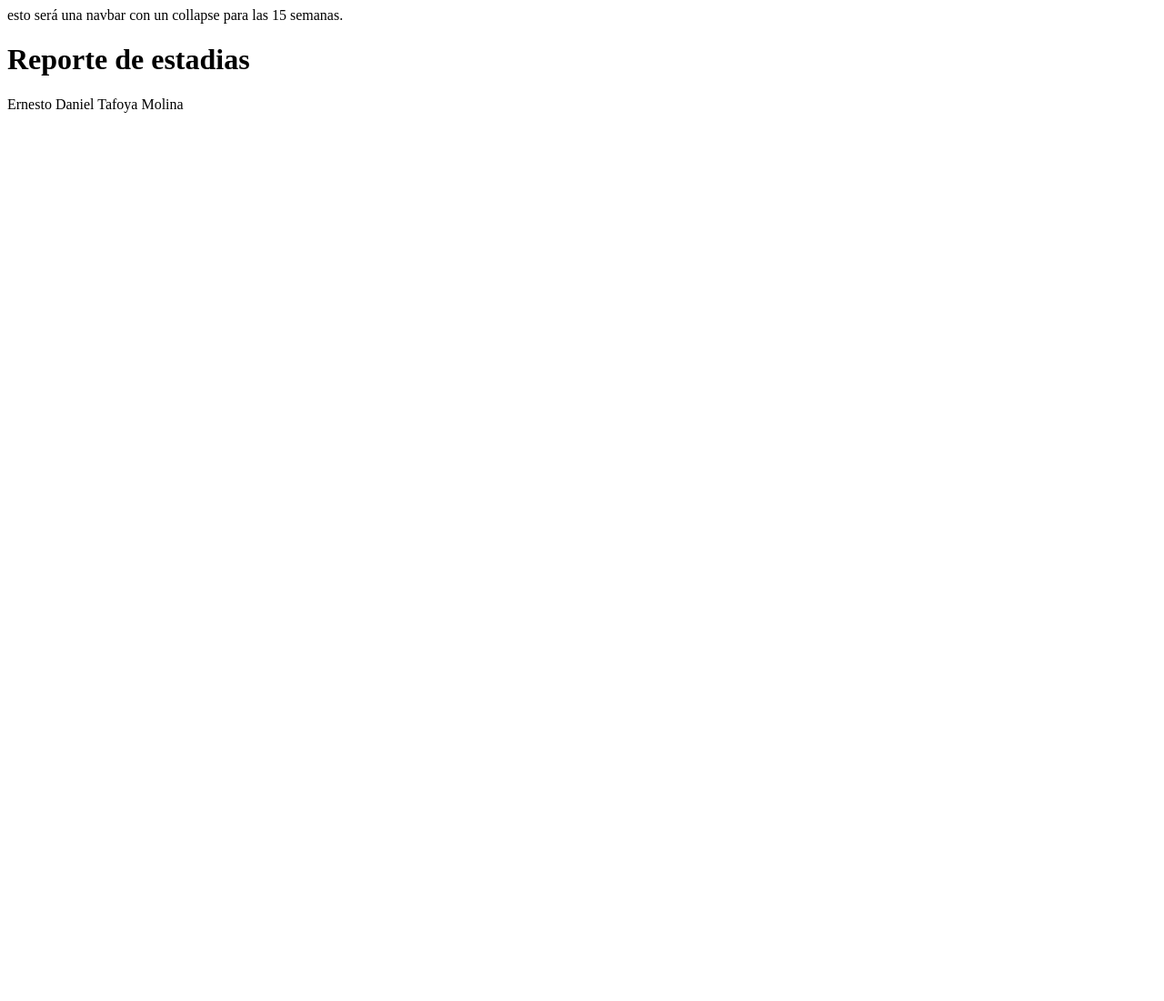
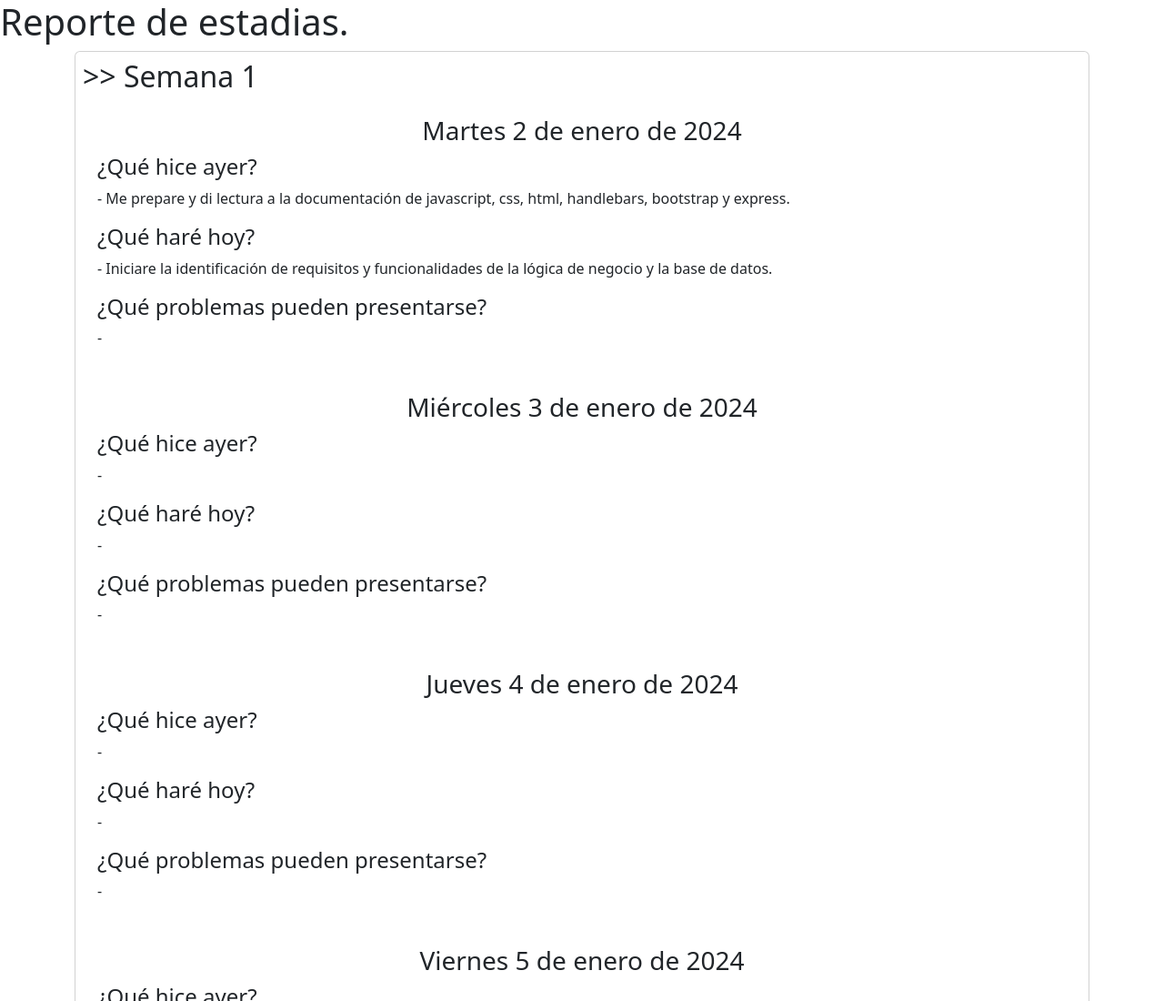
Before and after one commit to DanyTafoyaQMC/stadias-report, a plain HTML site: page index.html in a window 1280 px wide. Shown: the top 1100 px of the page at 91% size. Before the commit the page ends 800 px from the top, so only its background shows below. Drawn offline with Linux system fonts and the light colour scheme.

Commit message:
some sintax corrections

```diff
--- /dev/null
+++ b/assets/js/daily.js
@@ -0,0 +1,535 @@
+const data = {
+    "weeks": [
+      {
+        "number": 1,
+        "days": [
+          {
+            "date": "Martes 2 de enero",
+            "yesterday": `
+              Me prepare y di lectura a la documentación de javascript, css, html, handlebars, bootstrap y express.
+            `,
+            "today": `
+               Iniciare la identificación de requisitos y funcionalidades de la lógica de negocio y la base de datos.
+
+
+            `,
+            "problems": `
+
+            `
+          },
+          {
+            "date": "Miércoles 3 de enero",
+            "yesterday": ``
+
+
+
+,
+            "today": ``,
+            "problems": ``
+          },
+          {
+            "date": "Jueves 4 de enero",
+            "yesterday": ``,
+            "today": ``,
+            "problems": ``
+          },
+          {
+            "date": "Viernes 5 de enero",
+            "yesterday": ``,
+            "today": ``,
+            "problems": ``
+          }
+        ]
+      },
+      {
+        "number": 2,
+        "days": [
+          {
+            "date": "Lunes 8 de enero",
+            "yesterday": ``,
+            "today": ``,
+            "problems": ``
+          },
+          {
+            "date": "Martes 9 de enero",
+            "yesterday": ``,
+            "today": ``,
+            "problems": ``
+          },
+          {
+            "date": "Miércoles 10 de enero",
+            "yesterday": ``,
+            "today": ``,
+            "problems": ``
+          },
+          {
+            "date": "Jueves 11 de enero",
+            "yesterday": ``,
+            "today": ``,
+            "problems": ``
+          },
+          {
+            "date": "Viernes 12 de enero",
+            "yesterday": ``,
+            "today": ``,
+            "problems": ``
+          }
+        ]
+      },
+      {
+        "number": 3,
+        "days": [
+          {
+            "date": "Lunes 15 de enero",
+            "yesterday": ``,
+            "today": ``,
+            "problems": ``
+          },
+          {
+            "date": "Martes 16 de enero",
+            "yesterday": ``,
+            "today": ``,
+            "problems": ``
+          },
+          {
+            "date": "Miércoles 17 de enero",
+            "yesterday": ``,
+            "today": ``,
+            "problems": ``
+          },
+          {
+            "date": "Jueves 18 de enero",
+            "yesterday": ``,
+            "today": ``,
+            "problems": ``
+          },
+          {
+            "date": "Viernes 19 de enero",
+            "yesterday": ``,
+            "today": ``,
+            "problems": ``
+          }
+        ]
+      },
+      {
+        "number": 4,
+        "days": [
+          {
+            "date": "Lunes 22 de enero",
+            "yesterday": ``,
+            "today": ``,
+            "problems": ``
+          },
+          {
+            "date": "Martes 23 de enero",
+            "yesterday": ``,
+            "today": ``,
+            "problems": ``
+          },
+          {
+            "date": "Miércoles 24 de enero",
+            "yesterday": ``,
+            "today": ``,
+            "problems": ``
+          },
+          {
+            "date": "Jueves 25 de enero",
+            "yesterday": ``,
+            "today": ``,
+            "problems": ``
+          },
+          {
+            "date": "Viernes 26 de enero",
+            "yesterday": ``,
+            "today": ``,
+            "problems": ``
+          }
+        ]
+      },
+      {
+        "number": 5,
+        "days": [
+          {
+            "date": "Lunes 29 de enero",
+            "yesterday": ``,
+            "today": ``,
+            "problems": ``
+          },
+          {
+            "date": "Martes 30 de enero",
+            "yesterday": ``,
+            "today": ``,
+            "problems": ``
+          },
+          {
+            "date": "Miércoles 31 de enero",
+            "yesterday": ``,
+            "today": ``,
+            "problems": ``
+          },
+          {
+            "date": "Jueves 1 de febrero",
+            "yesterday": ``,
+            "today": ``,
+            "problems": ``
+          },
+          {
+            "date": "Viernes 2 de febrero",
+            "yesterday": ``,
+            "today": ``,
+            "problems": ``
+          }
+        ]
+      },
+      {
+        "number": 6,
+        "days": [
+          {
+            "date": "Lunes 5 de febrero",
+            "yesterday": ``,
+            "today": ``,
+            "problems": ``
+          },
+          {
+            "date": "Martes 6 de febrero",
+            "yesterday": ``,
+            "today": ``,
+            "problems": ``
+          },
+          {
+            "date": "Miércoles 7 de febrero",
+            "yesterday": ``,
+            "today": ``,
+            "problems": ``
+          },
+          {
+            "date": "Jueves 8 de febrero",
+            "yesterday": ``,
+            "today": ``,
+            "problems": ``
+          },
+          {
+            "date": "Viernes 9 de febrero",
+            "yesterday": ``,
+            "today": ``,
+            "problems": ``
+          }
+        ]
+      },
+      {
+        "number": 7,
+        "days": [
+          {
+            "date": "Lunes 12 de febrero",
+            "yesterday": ``,
+            "today": ``,
+            "problems": ``
+          },
+          {
+            "date": "Martes 13 de febrero",
+            "yesterday": ``,
+            "today": ``,
+            "problems": ``
+          },
+          {
+            "date": "Miércoles 14 de febrero",
+            "yesterday": ``,
+            "today": ``,
+            "problems": ``
+          },
+          {
+            "date": "Jueves 15 de febrero",
+            "yesterday": ``,
+            "today": ``,
+            "problems": ``
+          },
+          {
+            "date": "Viernes 16 de febrero",
+            "yesterday": ``,
+            "today": ``,
+            "problems": ``
+          }
+        ]
+      },
+      {
+        "number": 8,
+        "days": [
+          {
+            "date": "Lunes 19 de febrero",
+            "yesterday": ``,
+            "today": ``,
+            "problems": ``
+          },
+          {
+            "date": "Martes 20 de febrero",
+            "yesterday": ``,
+            "today": ``,
+            "problems": ``
+          },
+          {
+            "date": "Miércoles 21 de febrero",
+            "yesterday": ``,
+            "today": ``,
+            "problems": ``
+          },
+          {
+            "date": "Jueves 22 de febrero",
+            "yesterday": ``,
+            "today": ``,
+            "problems": ``
+          },
+          {
+            "date": "Viernes 23 de febrero",
+            "yesterday": ``,
+            "today": ``,
+            "problems": ``
+          }
+        ]
+      },
+      {
+        "number": 9,
+        "days": [
+          {
+            "date": "Lunes 26 de febrero",
+            "yesterday": ``,
+            "today": ``,
+            "problems": ``
+          },
+          {
+            "date": "Martes 27 de febrero",
+            "yesterday": ``,
+            "today": ``,
+            "problems": ``
+          },
+          {
+            "date": "Miércoles 28 de febrero",
+            "yesterday": ``,
+            "today": ``,
+            "problems": ``
+          },
+          {
+            "date": "Jueves 29 de febrero",
+            "yesterday": ``,
+            "today": ``,
+            "problems": ``
+          },
+          {
+            "date": "Viernes 1 de marzo",
+            "yesterday": ``,
+            "today": ``,
+            "problems": ``
+          }
+        ]
+      },
+      {
+        "number": 10,
+        "days": [
+          {
+            "date": "Lunes 4 de marzo",
+            "yesterday": ``,
+            "today": ``,
+            "problems": ``
+          },
+          {
+            "date": "Martes 5 de marzo",
+            "yesterday": ``,
+            "today": ``,
+            "problems": ``
+          },
+          {
+            "date": "Miércoles 6 de marzo",
+            "yesterday": ``,
+            "today": ``,
+            "problems": ``
+          },
+          {
+            "date": "Jueves 7 de marzo",
+            "yesterday": ``,
+            "today": ``,
+            "problems": ``
+          },
+          {
+            "date": "Viernes 8 de marzo",
+            "yesterday": ``,
+            "today": ``,
+            "problems": ``
+          }
+        ]
+      },
+      {
+        "number": 11,
+        "days": [
+          {
+            "date": "Lunes 11 de marzo",
+            "yesterday": ``,
+            "today": ``,
+            "problems": ``
+          },
+          {
+            "date": "Martes 12 de marzo",
+            "yesterday": ``,
+            "today": ``,
+            "problems": ``
+          },
+          {
+            "date": "Miércoles 13 de marzo",
+            "yesterday": ``,
+            "today": ``,
+            "problems": ``
+          },
+          {
+            "date": "Jueves 14 de marzo",
+            "yesterday": ``,
+            "today": ``,
+            "problems": ``
+          },
+          {
+            "date": "Viernes 15 de marzo",
+            "yesterday": ``,
+            "today": ``,
+            "problems": ``
+          }
+        ]
+      },
+      {
+        "number": 12,
+        "days": [
+          {
+            "date": "Lunes 18 de marzo",
+            "yesterday": ``,
+            "today": ``,
+            "problems": ``
+          },
+          {
+            "date": "Martes 19 de marzo",
+            "yesterday": ``,
+            "today": ``,
+            "problems": ``
+          },
+          {
+            "date": "Miércoles 20 de marzo",
+            "yesterday": ``,
+            "today": ``,
+            "problems": ``
+          },
+          {
+            "date": "Jueves 21 de marzo",
+            "yesterday": ``,
+            "today": ``,
+            "problems": ``
+          },
+          {
+            "date": "Viernes 22 de marzo",
+            "yesterday": ``,
+            "today": ``,
+            "problems": ``
+          }
+        ]
+      },
+      {
+        "number": 13,
+        "days": [
+          {
+            "date": "Lunes 25 de marzo",
+            "yesterday": ``,
+            "today": ``,
+            "problems": ``
+          },
+          {
+            "date": "Martes 26 de marzo",
+            "yesterday": ``,
+            "today": ``,
+            "problems": ``
+          },
+          {
+            "date": "Miércoles 27 de marzo",
+            "yesterday": ``,
+            "today": ``,
+            "problems": ``
+          },
+          {
+            "date": "Jueves 28 de marzo",
+            "yesterday": ``,
+            "today": ``,
+            "problems": ``
+          },
+          {
+            "date": "Viernes 29 de marzo",
+            "yesterday": ``,
+            "today": ``,
+            "problems": ``
+          }
+        ]
+      },
+      {
+        "number": 14,
+        "days": [
+          {
+            "date": "Lunes 1 de abril",
+            "yesterday": ``,
+            "today": ``,
+            "problems": ``
+          },
+          {
+            "date": "Martes 2 de abril",
+            "yesterday": ``,
+            "today": ``,
+            "problems": ``
+          },
+          {
+            "date": "Miércoles 3 de abril",
+            "yesterday": ``,
+            "today": ``,
+            "problems": ``
+          },
+          {
+            "date": "Jueves 4 de abril",
+            "yesterday": ``,
+            "today": ``,
+            "problems": ``
+          },
+          {
+            "date": "Viernes 5 de abril",
+            "yesterday": ``,
+            "today": ``,
+            "problems": ``
+          }
+        ]
+      },
+      {
+        "number": 15,
+        "days": [
+          {
+            "date": "Lunes 8 de abril",
+            "yesterday": ``,
+            "today": ``,
+            "problems": ``
+          },
+          {
+            "date": "Martes 9 de abril",
+            "yesterday": ``,
+            "today": ``,
+            "problems": ``
+          },
+          {
+            "date": "Miércoles 10 de abril",
+            "yesterday": ``,
+            "today": ``,
+            "problems": ``
+          },
+          {
+            "date": "Jueves 11 de abril",
+            "yesterday": ``,
+            "today": ``,
+            "problems": ``
+          },
+          {
+            "date": "Viernes 12 de abril",
+            "yesterday": ``,
+            "today": ``,
+            "problems": ``
+          },
+        ],
+      },
+    ],
+  };
--- /dev/null
+++ b/assets/js/index.js
@@ -0,0 +1,33 @@
+document.addEventListener('DOMContentLoaded', async function() {
+        console.log(data)
+        mostrarReporte(data);
+
+});
+
+function mostrarReporte( {weeks:data} ) {
+    const reporteContainer = document.getElementById('reporte');
+    reporteContainer.className = 'container';
+
+    data.forEach(semana => {
+        const semanaElement = document.createElement('div');
+        semanaElement.className = 'card d-flex my-2 p-2';
+        semanaElement.innerHTML = `<h2 class="card-title">>> Semana ${semana.number}</h2>`;
+
+        semana.days.forEach(dia => {
+            const diaElement = document.createElement('div');
+            diaElement.className = 'card-body'
+            diaElement.innerHTML = `
+                <h3 class="text-center">${dia.date} de 2024</h3>
+                <h4>¿Qué hice ayer?</h4>
+                <p>-${dia.yesterday}</p>
+                <h4>¿Qué haré hoy?</h4>
+                <p>-${dia.today}</p>
+                <h4>¿Qué problemas pueden presentarse?</h4>
+                <p>-${dia.problems}</p>
+            `;
+            semanaElement.appendChild(diaElement);
+        });
+
+        reporteContainer.appendChild(semanaElement);
+    });
+}
--- a/index.html
+++ b/index.html
@@ -3,17 +3,16 @@
 <head>
     <meta charset="UTF-8">
     <meta name="viewport" content="width=device-width, initial-scale=1.0">
-    <title>Reporte de estadías</title>
+    <title>Reporte Semanal de estadias</title>
+    <link rel="stylesheet" href="./assets/css/bootstrap.min.css">
 </head>
 <body>
-    <header>
-        <nav>
-            esto será una navbar con un collapse para las 15 semanas.
-        </nav>
-    </header>
-    <main>
-            <h1>Reporte de estadias</h1>
-    </main>
-    <footer>Ernesto Daniel Tafoya Molina</footer>
+    <h1>Reporte de estadias.</h1>
+    <div id="reporte" class="container">
+        <!-- Aquí se mostrará la información del reporte -->
+    </div>
+    <script src="./assets/js/daily.js"></script>
+    <script src="./assets/js/index.js"></script>
+    <script src="./assets/js/bootstrap.min.js"></script>
 </body>
 </html>
```
Also changed, not shown: assets/css/bootstrap.min.css (added), assets/js/bootstrap.min.js (added), daily.json (deleted).
